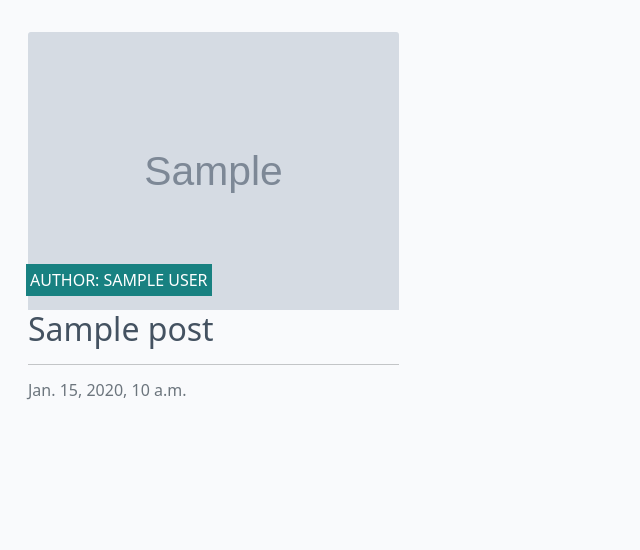
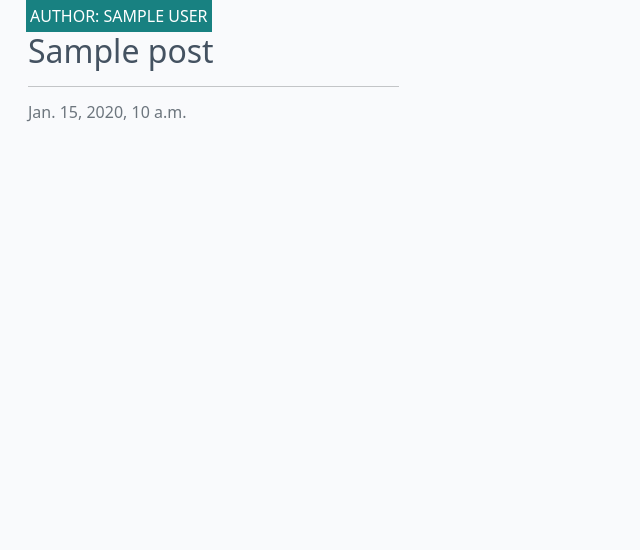
Before and after one commit to Ammaarah-web/codestar_blog, a Django app: template blog/templates/blog/index.html in a window 1280 px wide. Shown: the part 60-610 px from the top of the page, without its empty margins (0-640 px from the left). Run offline with Django 4.2, Linux system fonts and the light colour scheme; the template is opened without the code that fills it: most values are stand-ins (such as "Sample title", 1, 10 or a date in 2020); grey boxes marked "Sample" are stand-in pictures.

Commit message:
varibales and control structures

```diff
--- a/blog/templates/blog/index.html
+++ b/blog/templates/blog/index.html
@@ -1,8 +1,10 @@
 {% extends "base.html" %}
 
 {% block content %}
+
 <div class="container-fluid">
     <div class="row">
+
         <!-- Blog Entries Column -->
         <div class="col-12 mt-3 left">
             <div class="row">
@@ -11,11 +13,6 @@
                     <div class="card mb-4">
                         <div class="card-body">
                             <div class="image-container">
-                                {% if "placeholder" in post.featured_image.url %}
-                                <img class="card-img-top" src="https://codeinstitute.s3.amazonaws.com/fullstack/blog/default.jpg" alt="placeholder image">
-                                {% else %}
-                                <img class="card-img-top" src="{{ post.featured_image.url }}" alt="{{ post.title }}">
-                                {% endif %}
                                 <div class="image-flash">
                                     <p class="author">Author: {{ post.author }}</p>
                                 </div>
@@ -33,6 +30,7 @@
             <div class="row">
                 {% endif %}
                 {% endfor %}
+
             </div>
         </div>
     </div>
@@ -49,6 +47,7 @@
     </nav>
     {% endif %}
 </div>
+
 {% endblock %}
 
 {% block copyright %}
```
